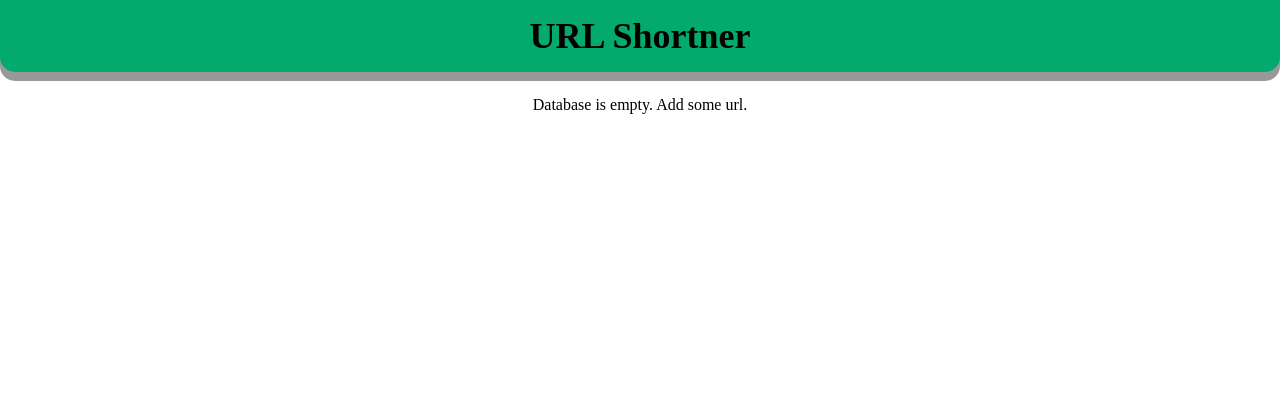
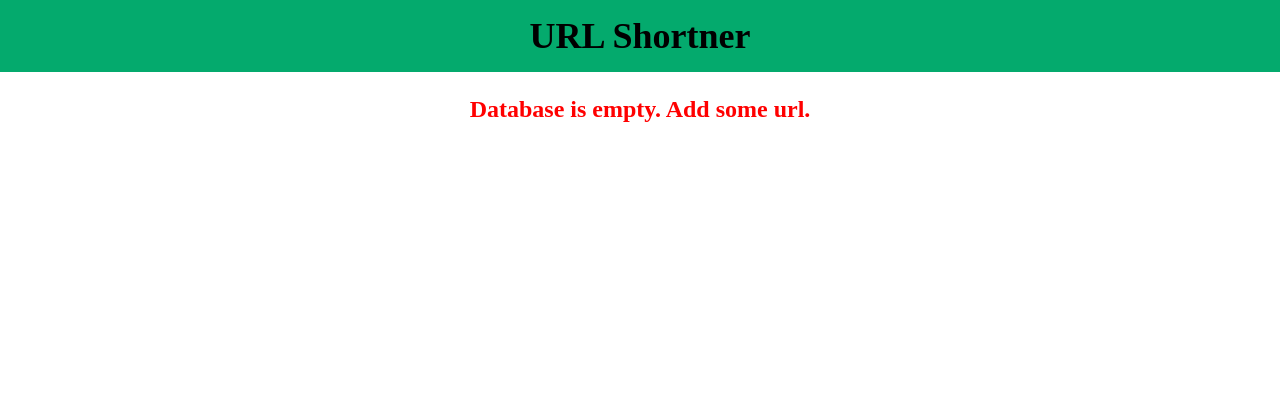
Before and after one commit to zootedb0t/url_shortner, a Flask app: page /database in a window 1280 px wide. Shown: the top 420 px of the page. Run offline with Flask 3, Linux system fonts and the light colour scheme.

Commit message:
download qrcode function made simple, add css to error message, add badge to README

```diff
--- a/shortner/static/myscript.js
+++ b/shortner/static/myscript.js
@@ -7,12 +7,6 @@ function urlCopy(e) {
 
 // Save qr-code
 function saveQrCode() {
-  window.addEventListener("click", () => {
-    const img = document.getElementById("embedImage");
-
-    const button = document.getElementById("saveImg");
-    button.addEventListener("click", () => {
-      window.location.href = img.src.replace("image/png", "image/octet-stream");
-    });
-  });
+  const img = document.getElementById("embedImage");
+  window.location.href = img.src.replace("image/png", "image/octet-stream");
 }
--- a/shortner/static/styles.css
+++ b/shortner/static/styles.css
@@ -15,8 +15,6 @@ h1 {
   /* Remove gap between header and top*/
   margin-top: 0;
   background-color: #04aa6d;
-  box-shadow: 0 9px #999;
-  border-radius: 0px 0px 15px 15px;
 }
 
 table,
@@ -159,3 +157,9 @@ footer {
   padding: 5px;
   font-size: 24px;
 }
+
+#error {
+  font-size: 24px;
+  font-weight: bold;
+  color: red;
+}
```
Also changed, not shown: README.md.
